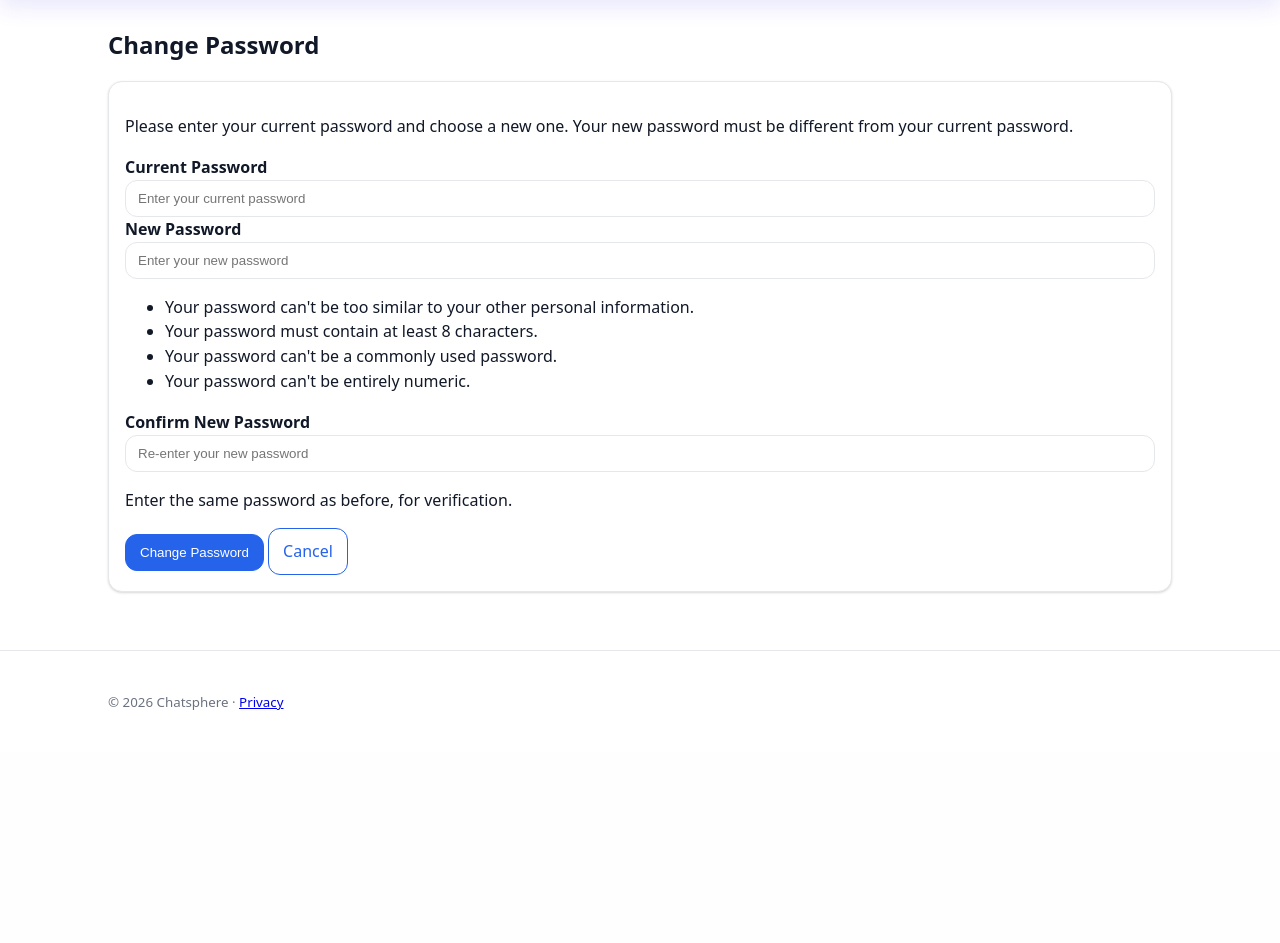
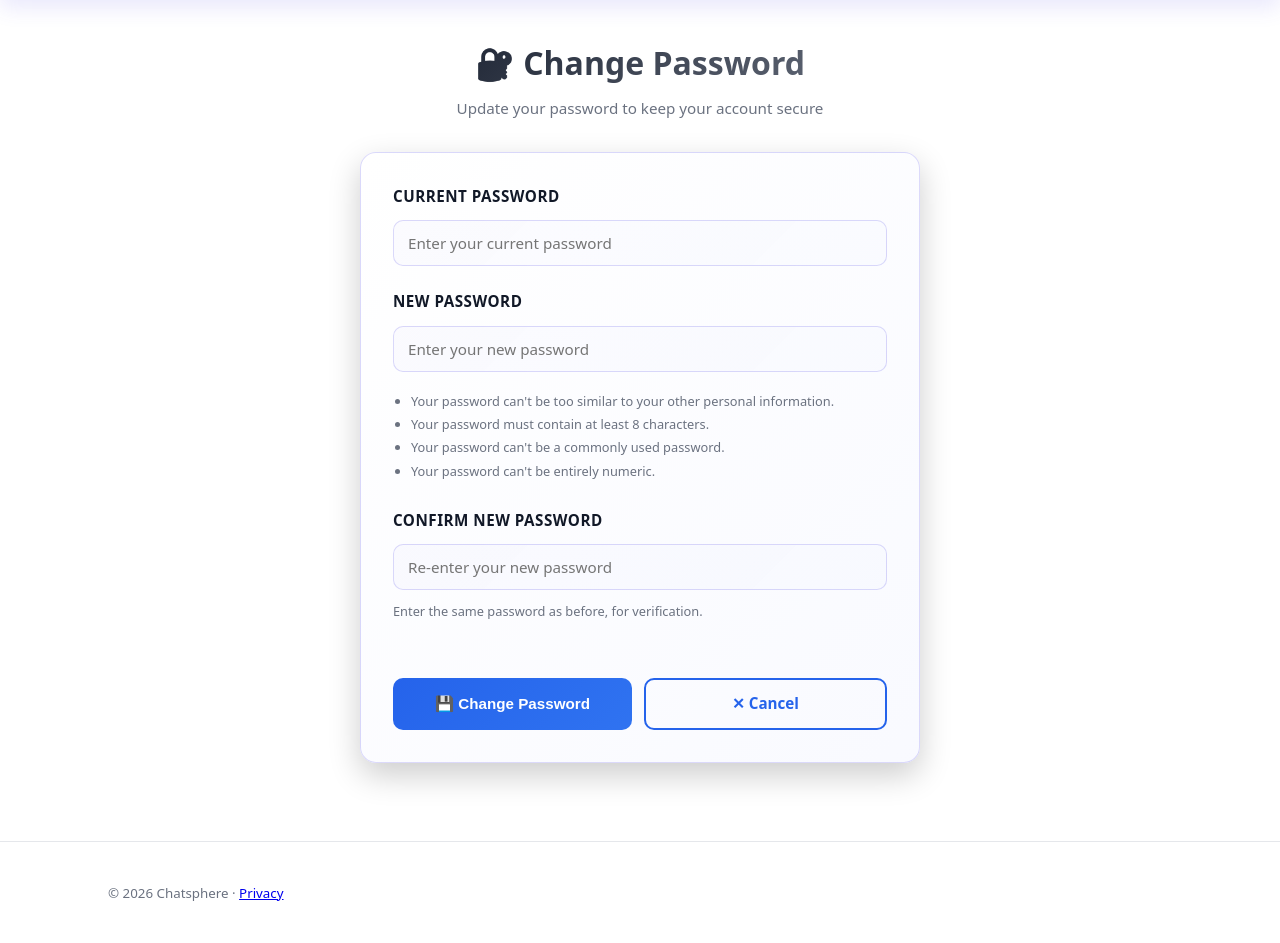
Before and after one commit to pragyanji/social-interaction-platform, a Django app: page /profile/change-password/ in a window 1280 px wide. Shown: the part 96-1039 px from the top of the page. Before the commit the page ends 806 px from the top, so only its background shows below. Run offline with Django 5.2, Linux system fonts and the light colour scheme; the visitor is signed in with stand-in values (Sample User, id 1).

Commit message:
Password Change UI updated

```diff
--- /dev/null
+++ b/static/css/change_password.css
@@ -0,0 +1,259 @@
+  .change-password-container {
+    max-width: 600px;
+    margin: 0 auto;
+    padding: 20px;
+    animation: slideUp 0.6s ease-out;
+  }
+
+  .change-password-header {
+    margin-bottom: 32px;
+    text-align: center;
+    animation: slideUp 0.6s ease-out 0.1s both;
+  }
+
+  .change-password-header h2 {
+    font-size: 2rem;
+    font-weight: 700;
+    color: var(--text);
+    margin: 0 0 8px 0;
+    background: linear-gradient(135deg, var(--text) 0%, var(--muted) 100%);
+    -webkit-background-clip: text;
+    -webkit-text-fill-color: transparent;
+    background-clip: text;
+  }
+
+  .change-password-header p {
+    color: var(--muted);
+    margin: 0;
+    font-size: 0.95rem;
+    line-height: 1.6;
+  }
+
+  .change-password-card {
+    background: linear-gradient(135deg, var(--card), color-mix(in oklab, #4f46e5 3%, var(--card)));
+    border: 1px solid rgba(79, 70, 229, 0.2);
+    border-radius: 16px;
+    padding: 32px;
+    box-shadow: 0 12px 32px rgba(0, 0, 0, 0.2);
+    animation: slideUp 0.6s ease-out 0.2s both;
+  }
+
+  .form-group {
+    display: flex;
+    flex-direction: column;
+    gap: 8px;
+    margin-bottom: 24px;
+    animation: slideUp 0.6s ease-out both;
+  }
+
+  .form-group:nth-child(2) {
+    animation-delay: 0.3s;
+  }
+
+  .form-group:nth-child(3) {
+    animation-delay: 0.35s;
+  }
+
+  .form-group:nth-child(4) {
+    animation-delay: 0.4s;
+  }
+
+  .form-group:nth-child(5) {
+    animation-delay: 0.45s;
+  }
+
+  .form-label {
+    font-weight: 700;
+    color: var(--text);
+    font-size: 0.95rem;
+    text-transform: uppercase;
+    letter-spacing: 0.5px;
+    display: block;
+    margin-bottom: 4px;
+  }
+
+  input[type="password"],
+  input[type="text"] {
+    width: 100%;
+    padding: 12px 14px;
+    border: 1px solid rgba(79, 70, 229, 0.2);
+    border-radius: 10px;
+    background: linear-gradient(135deg, rgba(79, 70, 229, 0.02), rgba(59, 130, 246, 0.01));
+    color: var(--text);
+    font-size: 0.95rem;
+    transition: all 0.3s ease;
+    font-family: inherit;
+  }
+
+  input[type="password"]:focus,
+  input[type="text"]:focus {
+    outline: none;
+    border-color: var(--primary);
+    background: linear-gradient(135deg, rgba(79, 70, 229, 0.05), rgba(59, 130, 246, 0.02));
+    box-shadow: 0 0 0 3px rgba(79, 70, 229, 0.1);
+  }
+
+  .form-error {
+    color: #ef4444;
+    font-size: 0.85rem;
+    margin: 0;
+    display: flex;
+    align-items: center;
+    gap: 6px;
+    padding: 10px 12px;
+    background: linear-gradient(135deg, rgba(239, 68, 68, 0.1), rgba(220, 38, 38, 0.05));
+    border: 1px solid rgba(239, 68, 68, 0.3);
+    border-radius: 8px;
+    margin-top: 4px;
+  }
+
+  .non-field-errors {
+    padding: 12px 14px;
+    background: linear-gradient(135deg, rgba(239, 68, 68, 0.1), rgba(220, 38, 38, 0.05));
+    border: 1px solid rgba(239, 68, 68, 0.3);
+    border-radius: 10px;
+    color: #ef4444;
+    margin-bottom: 24px;
+    font-weight: 500;
+    font-size: 0.9rem;
+  }
+
+  .form-help {
+    font-size: 0.8rem;
+    color: var(--muted);
+    margin: 0;
+    margin-top: 4px;
+  }
+
+  .form-help ul {
+    margin: 8px 0 0 0;
+    padding-left: 20px;
+  }
+
+  .form-help li {
+    margin: 4px 0;
+    line-height: 1.5;
+  }
+
+  .password-strength {
+    margin-bottom: 24px;
+    animation: slideUp 0.6s ease-out 0.48s both;
+  }
+
+  .password-strength.hidden {
+    display: none;
+  }
+
+  .strength-container {
+    display: flex;
+    align-items: center;
+    gap: 12px;
+  }
+
+  .strength-bar-container {
+    flex: 1;
+    height: 6px;
+    background: rgba(79, 70, 229, 0.1);
+    border-radius: 10px;
+    overflow: hidden;
+    border: 1px solid rgba(79, 70, 229, 0.2);
+  }
+
+  .strength-bar {
+    height: 100%;
+    transition: all 0.3s cubic-bezier(0.4, 0, 0.2, 1);
+    border-radius: 10px;
+  }
+
+  .strength-text {
+    font-size: 0.85rem;
+    font-weight: 600;
+    min-width: 80px;
+    text-align: right;
+    text-transform: uppercase;
+    letter-spacing: 0.5px;
+  }
+
+  .form-actions {
+    display: flex;
+    gap: 12px;
+    margin-top: 32px;
+    animation: slideUp 0.6s ease-out 0.5s both;
+  }
+
+  .form-actions > * {
+    flex: 1;
+  }
+
+  .btn-submit {
+    padding: 12px 24px;
+    background: linear-gradient(135deg, var(--primary), color-mix(in oklab, var(--primary), #3b82f6 50%));
+    color: white;
+    border: none;
+    border-radius: 10px;
+    font-weight: 700;
+    cursor: pointer;
+    transition: all 0.3s ease;
+    font-size: 0.95rem;
+  }
+
+  .btn-submit:hover {
+    transform: translateY(-2px);
+    box-shadow: 0 8px 20px rgba(79, 70, 229, 0.3);
+  }
+
+  .btn-submit:active {
+    transform: translateY(0);
+  }
+
+  .btn-cancel {
+    padding: 12px 24px;
+    background: transparent;
+    color: var(--primary);
+    border: 2px solid var(--primary);
+    border-radius: 10px;
+    font-weight: 700;
+    cursor: pointer;
+    transition: all 0.3s ease;
+    text-decoration: none;
+    display: flex;
+    align-items: center;
+    justify-content: center;
+    font-size: 0.95rem;
+  }
+
+  .btn-cancel:hover {
+    background: var(--primary);
+    color: white;
+    transform: translateY(-2px);
+  }
+
+  @keyframes slideUp {
+    from {
+      opacity: 0;
+      transform: translateY(20px);
+    }
+    to {
+      opacity: 1;
+      transform: translateY(0);
+    }
+  }
+
+  @media (max-width: 640px) {
+    .change-password-container {
+      padding: 12px;
+    }
+
+    .change-password-card {
+      padding: 20px;
+    }
+
+    .change-password-header h2 {
+      font-size: 1.5rem;
+    }
+
+    .form-actions {
+      flex-direction: column;
+      gap: 10px;
+    }
+  }
--- a/templates/change_password.html
+++ b/templates/change_password.html
@@ -2,28 +2,32 @@
 {% load static %}
 {% block title %}Change Password · Chatsphere{% endblock %}
 
+{% block head_extra %}
+<link rel="stylesheet" href="{% static 'css/change_password.css' %}" />
+{% endblock %}
+
 {% block content %}
-<div class="max-w-xl mx-auto">
-    <h2 class="page-title">Change Password</h2>
 
-    <div class="card">
-        <p class="text-gray-400 mb-6">
-            Please enter your current password and choose a new one. Your new password must be different from your current password.
-        </p>
+<div class="change-password-container">
+  <div class="change-password-header">
+    <h2>🔐 Change Password</h2>
+    <p>Update your password to keep your account secure</p>
+  </div>
 
-        <form method="post" class="space-y-6">
+  <div class="change-password-card">
+    <form method="post" style="display: flex; flex-direction: column; gap: 0;">
       {% csrf_token %}
 
       <!-- Display non-field errors -->
       {% if form.non_field_errors %}
-                <div class="form-error" style="padding: 0.75rem; background-color: #fee2e2; border-radius: 0.5rem; border-left: 4px solid #ef4444;">
+        <div class="non-field-errors" style="margin-bottom: 24px;">
           {% for error in form.non_field_errors %}
-                        {{ error }}
+            <p style="margin: 0;">{{ error }}</p>
           {% endfor %}
         </div>
       {% endif %}
 
-            <!-- Old Password -->
+      <!-- Current Password -->
       <div class="form-group">
         <label for="{{ form.old_password.id_for_label }}" class="form-label">
           Current Password
@@ -57,8 +61,8 @@
           <p class="form-error">{{ form.new_password1.errors|first }}</p>
         {% endif %}
         {% if form.new_password1.help_text %}
-                    <div class="form-help mt-2">
-                        <ul class="list-disc list-inside text-sm space-y-1">
+          <div class="form-help" style="margin-top: 8px;">
+            <ul style="margin: 0; padding-left: 18px;">
               <li>Your password can't be too similar to your other personal information.</li>
               <li>Your password must contain at least 8 characters.</li>
               <li>Your password can't be a commonly used password.</li>
@@ -88,22 +92,22 @@
       </div>
 
       <!-- Password Strength Indicator -->
-            <div id="password-strength" class="hidden">
-                <div class="flex items-center gap-2 mb-2">
-                    <div class="flex-1 h-2 bg-gray-700 rounded-full overflow-hidden">
-                        <div id="strength-bar" class="h-full transition-all duration-300"></div>
+      <div id="password-strength" class="password-strength hidden">
+        <div class="strength-container">
+          <div class="strength-bar-container">
+            <div id="strength-bar" class="strength-bar" style="width: 0%"></div>
           </div>
-                    <span id="strength-text" class="text-sm font-medium"></span>
+          <span id="strength-text" class="strength-text"></span>
         </div>
       </div>
 
       <!-- Buttons -->
-            <div class="flex gap-4">
-                <button type="submit" class="btn btn-primary flex-1">
-                    Change Password
+      <div class="form-actions">
+        <button type="submit" class="btn-submit">
+          💾 Change Password
         </button>
-                <a href="{% url 'edit_profile' %}" class="btn btn-outline flex-1 text-center">
-                    Cancel
+        <a href="{% url 'edit_profile' %}" class="btn-cancel">
+          ✕ Cancel
         </a>
       </div>
     </form>
@@ -137,15 +141,16 @@
       if (/[^a-zA-Z0-9]/.test(password)) strength++;
 
       // Update UI
-            const colors = ['bg-red-500', 'bg-orange-500', 'bg-yellow-500', 'bg-blue-500', 'bg-green-500'];
+      const colors = ['#ef4444', '#f97316', '#eab308', '#3b82f6', '#10b981'];
       const texts = ['Very Weak', 'Weak', 'Fair', 'Good', 'Strong'];
       const widths = ['20%', '40%', '60%', '80%', '100%'];
 
-            strengthBar.className = 'h-full transition-all duration-300 ' + colors[strength];
+      strengthBar.style.backgroundColor = colors[strength];
       strengthBar.style.width = widths[strength];
       strengthText.textContent = texts[strength];
-            strengthText.className = 'text-sm font-medium ' + colors[strength].replace('bg-', 'text-');
+      strengthText.style.color = colors[strength];
     });
   }
 </script>
+
 {% endblock %}
```
Lines whose indentation alone changed are shown as unchanged.
